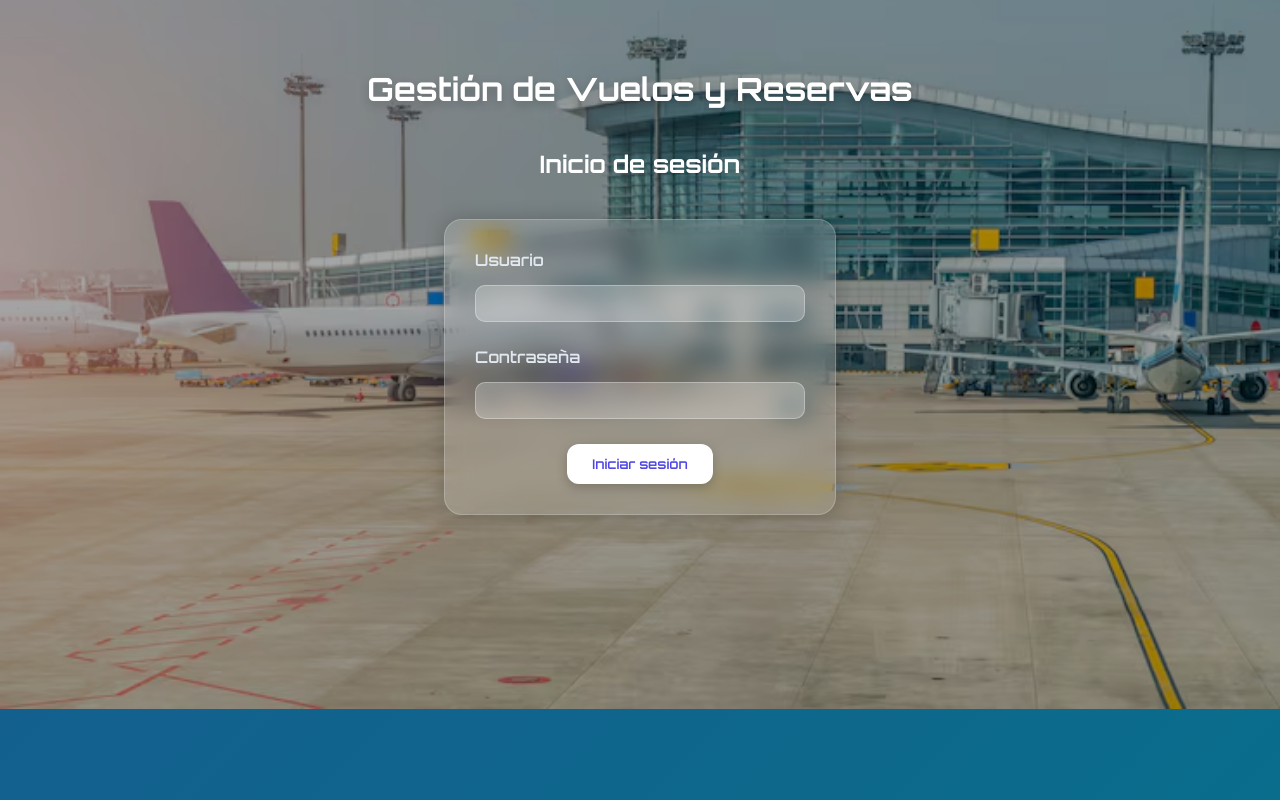
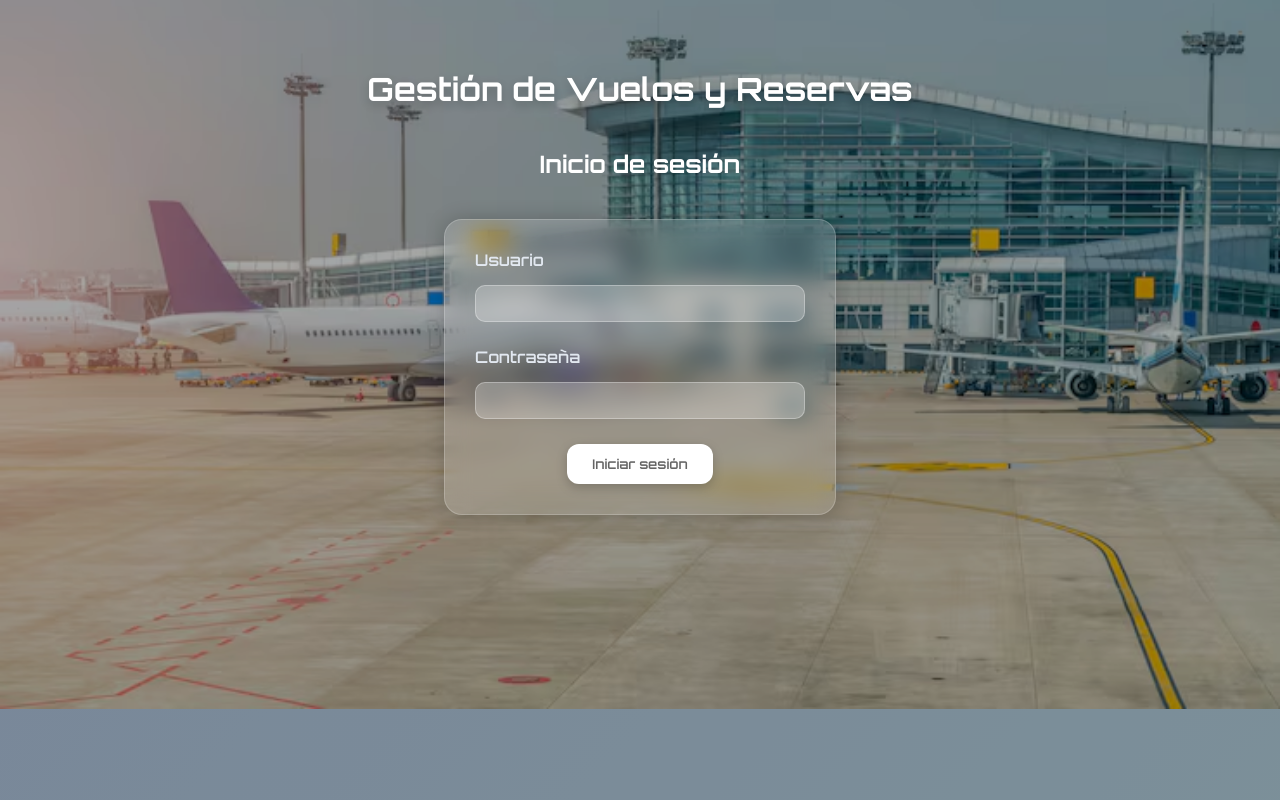
Before and after one commit to oscar-LCP/Parcial_Final_40, a PHP site: page / in a window 1280 px wide. Run offline with PHP 8.4, Linux system fonts and the light colour scheme.

Commit message:
Se corrigieron colores

```diff
--- a/front/gestor/css/styles.css
+++ b/front/gestor/css/styles.css
@@ -5,7 +5,7 @@ body {
 
     background-image:
         url("../resources/aeropuerto.jpg"),
-        linear-gradient(135deg, #4f46e5, #06b6d4);
+        linear-gradient(135deg, #aeaaf1, #c0e3e9);
 
     background-size: cover, 400% 400%;
     background-position: center, center;
@@ -99,7 +99,7 @@ button {
     border-radius: 12px;
     font-weight: 600;
     background: #fff;
-    color: #4f46e5;
+    color: #0000009a;
     cursor: pointer;
     transition: 0.25s;
     box-shadow: 0px 4px 12px rgba(0,0,0,0.2);
```
